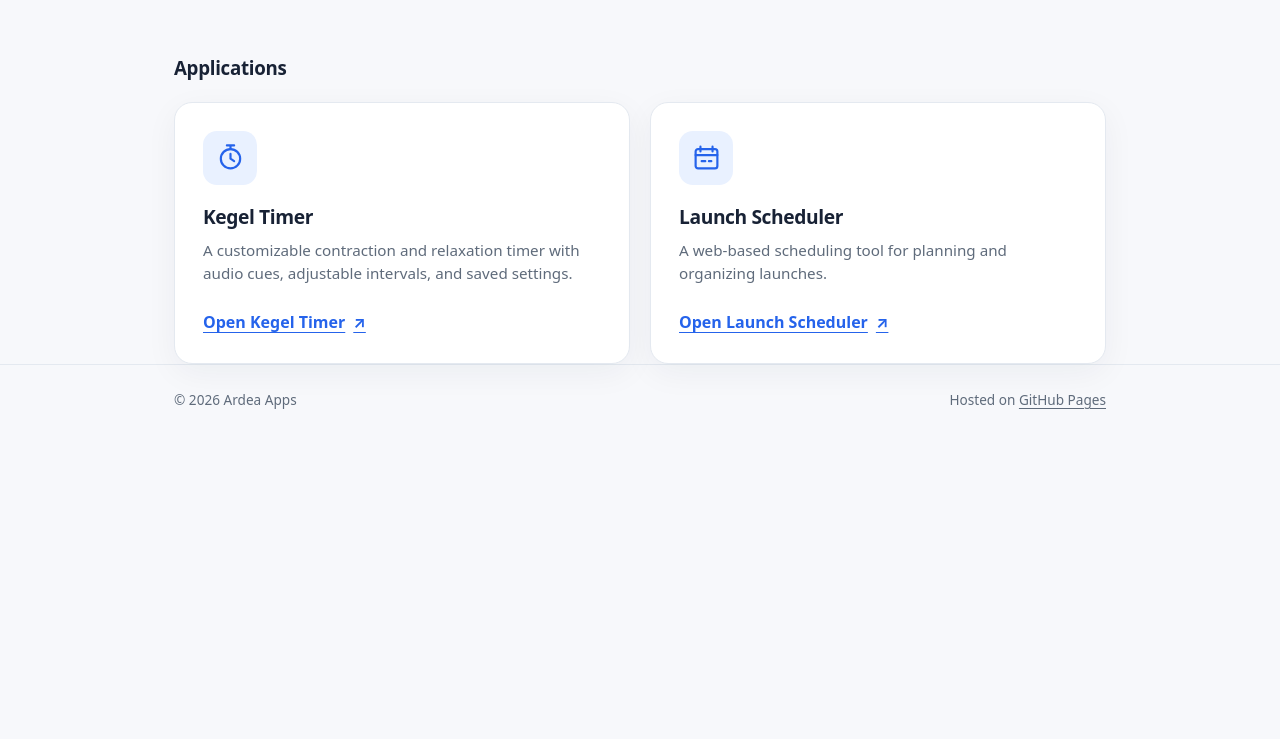
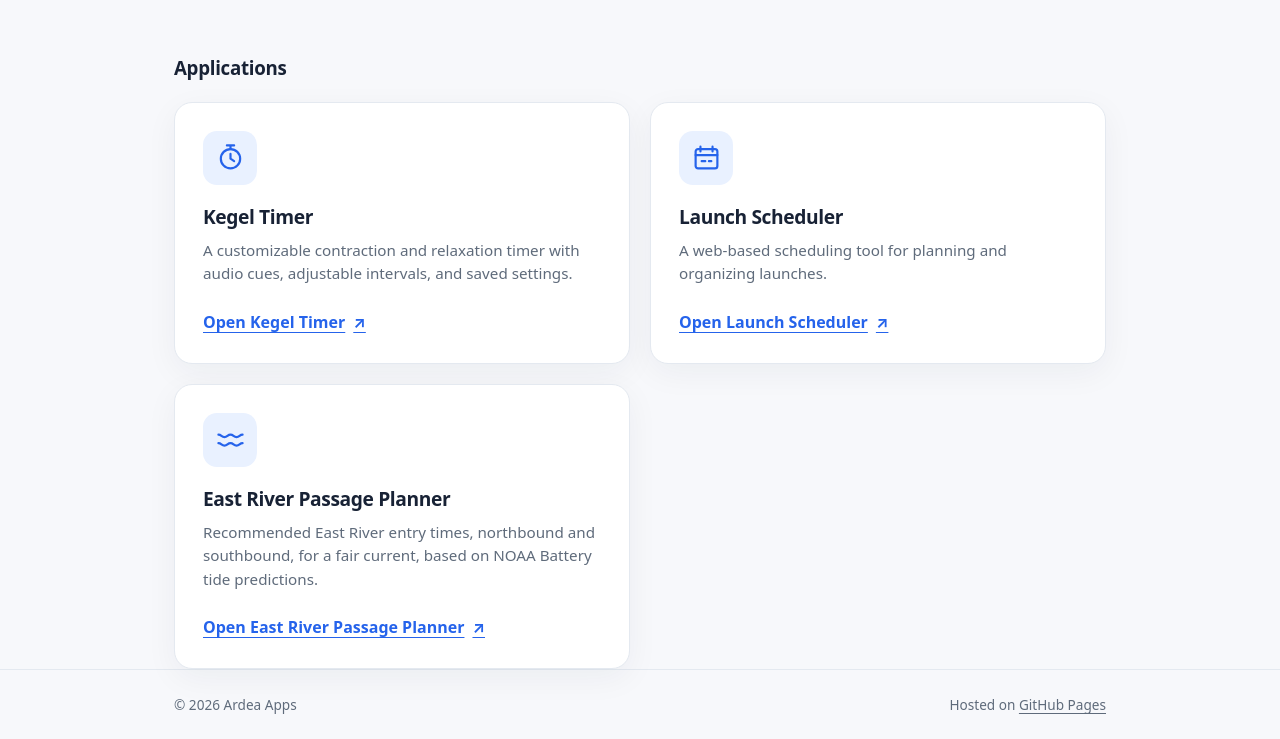
Before and after one commit to ardea-apps/ardea-apps.github.io, a plain HTML site: page index.html in a window 1280 px wide. Shown: the part 323-1062 px from the top of the page. Before the commit the page ends 800 px from the top, so only its background shows below. Drawn offline with Linux system fonts and the light colour scheme.

Commit message:
added east-river-passage-planner app
Co-Authored-By: Claude Sonnet 5.5 <noreply@anthropic.com>

```diff
--- a/index.html
+++ b/index.html
@@ -114,6 +114,15 @@
           <p>A web-based scheduling tool for planning and organizing launches.</p>
           <a class="card-link" href="/launch-scheduler/" aria-label="Open Launch Scheduler">Open Launch Scheduler <span aria-hidden="true">↗</span></a>
         </article>
+
+        <article class="card">
+          <div class="card-icon" aria-hidden="true">
+            <svg width="29" height="29" viewBox="0 0 24 24" fill="none" stroke="currentColor" stroke-width="1.8" stroke-linecap="round" stroke-linejoin="round"><path d="M2 8c2.5 0 2.5 2 5 2s2.5-2 5-2 2.5 2 5 2 2.5-2 5-2M2 15c2.5 0 2.5 2 5 2s2.5-2 5-2 2.5 2 5 2 2.5-2 5-2"/></svg>
+          </div>
+          <h3>East River Passage Planner</h3>
+          <p>Recommended East River entry times, northbound and southbound, for a fair current, based on NOAA Battery tide predictions.</p>
+          <a class="card-link" href="/east-river-passage-planner/" aria-label="Open East River Passage Planner">Open East River Passage Planner <span aria-hidden="true">↗</span></a>
+        </article>
       </div>
     </section>
   </main>
```
